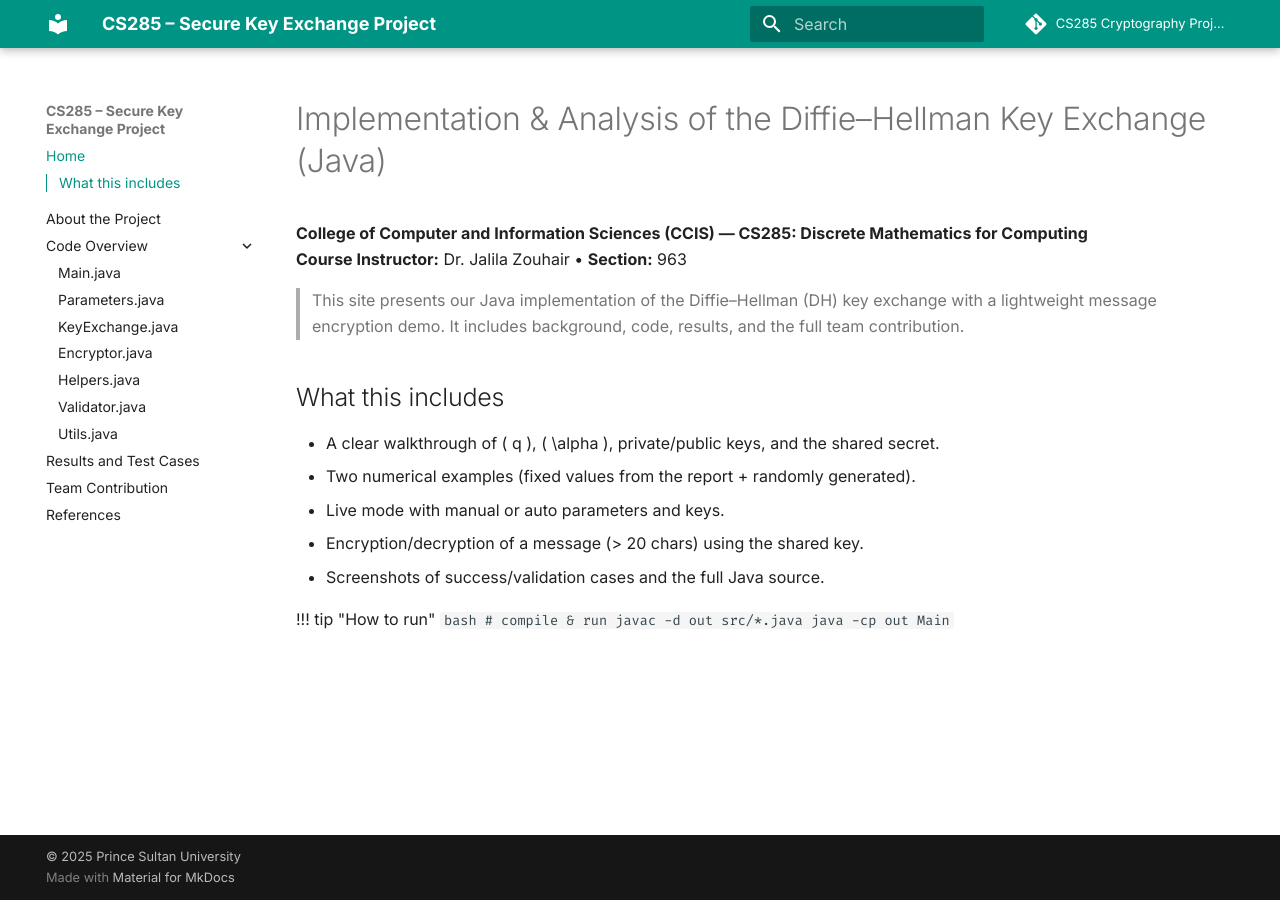
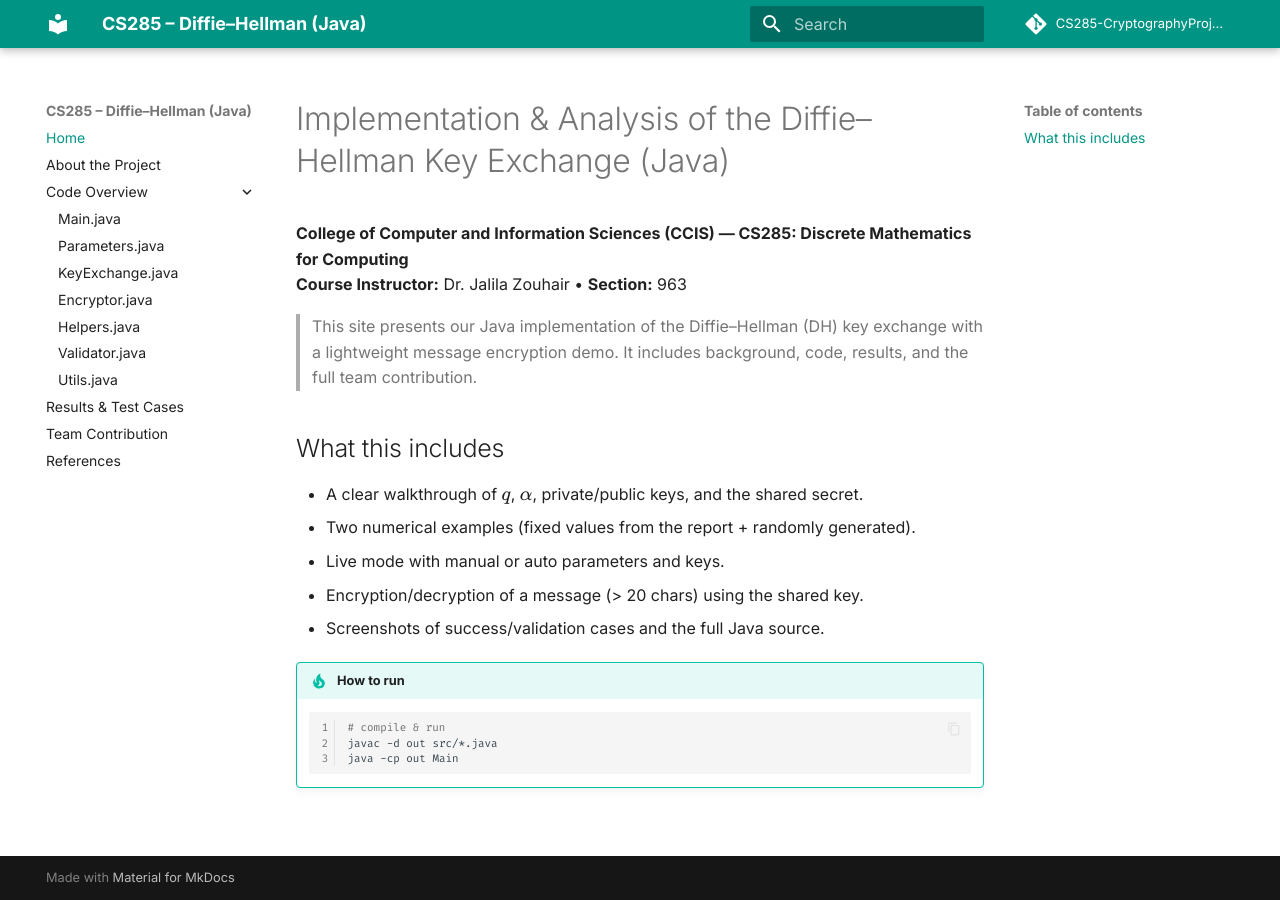
Before and after one commit to Shoug-Alomran/CS285-CryptographyProject, an MkDocs documentation site: the page built from docs/index.md, in a window 1280 px wide. Built offline with MkDocs 1.6.1 and Material for MkDocs 9.7.7, drawn with Linux system fonts in a browser that asks for light colours; comment, search, counter and statistics services are not loaded.

Commit message:
Revise mkdocs configuration for project details and navigation

```diff
--- a/mkdocs.yml
+++ b/mkdocs.yml
@@ -1,9 +1,7 @@
-site_name: CS285 – Secure Key Exchange Project
-site_description: Implementation and Analysis of the Diffie–Hellman Key Exchange Algorithm in Java
-site_author: Shoug Fawaz Alomran
+site_name: CS285 – Diffie–Hellman (Java)
+site_url: https://shoug-alomran.github.io/CS285-CryptographyProject
 repo_url: https://github.com/Shoug-Alomran/CS285-CryptographyProject
-repo_name: CS285 Cryptography Project
-copyright: "© 2025 Prince Sultan University"
+repo_name: CS285-CryptographyProject
 
 theme:
   name: material
@@ -17,9 +15,7 @@ theme:
   features:
     - navigation.instant
     - navigation.expand
-    - toc.integrate
     - content.code.copy
-    - content.code.annotate
 
 nav:
   - Home: index.md
@@ -32,6 +28,31 @@ nav:
       - Helpers.java: code/helpers.md
       - Validator.java: code/validator.md
       - Utils.java: code/utils.md
-  - Results and Test Cases: results.md
+  - Results & Test Cases: results.md
   - Team Contribution: team.md
   - References: references.md
+
+markdown_extensions:
+  - admonition
+  - attr_list
+  - def_list
+  - footnotes
+  - tables
+  - toc:
+      permalink: true
+
+  - pymdownx.details
+  - pymdownx.highlight:
+      anchor_linenums: true
+      linenums: true
+      line_spans: "__span"
+      pygments_lang_class: true
+  - pymdownx.inlinehilite
+  - pymdownx.snippets
+  - pymdownx.superfences
+  - markdown.extensions.abbr
+  - pymdownx.arithmatex:
+      generic: true
+
+extra_javascript:
+  - https://cdn.jsdelivr.net/npm/mathjax@3/es5/tex-mml-chtml.js
```
Also changed, not shown: 1 other file.
